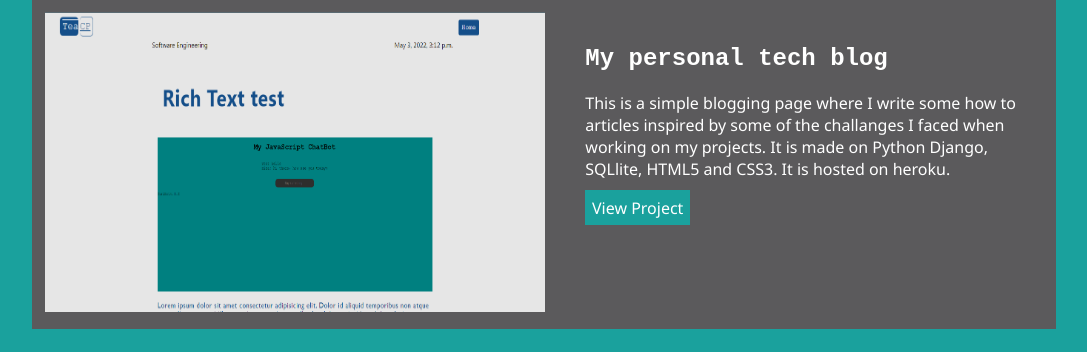
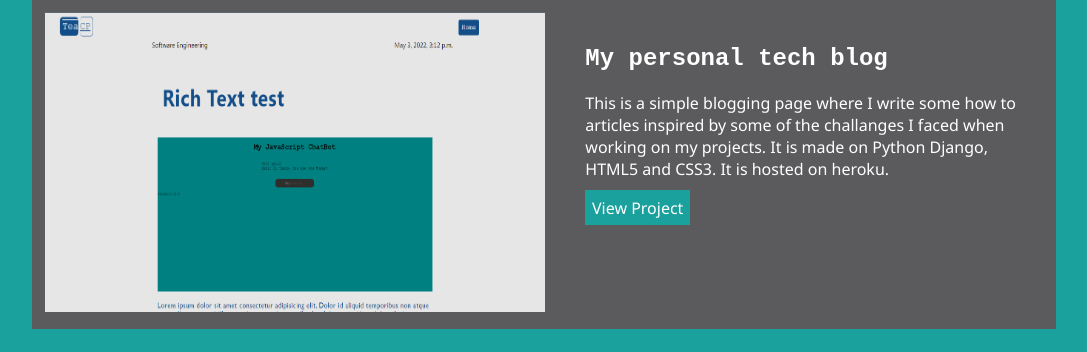
Before and after one commit to lbryant-sss/SE_portfolio, a Django app: page / in a window 1280 px wide. Shown: the part 755-1107 px from the top of the page, without its empty margins (96-1183 px from the left). Run offline with Django 3.2, Linux system fonts and the light colour scheme.

Commit message:
Tweaked Paragraph

```diff
--- a/templates/pages/home.html
+++ b/templates/pages/home.html
@@ -65,7 +65,7 @@
                         <h2>My personal tech blog</h2>
                         <p>
                             This is a simple blogging page where I write some how to articles inspired by some of the challanges I faced when working on my projects.
-                            It is made on Python Django, SQLlite, HTML5 and CSS3. It is hosted on heroku.
+                            It is made on Python Django, HTML5 and CSS3. It is hosted on heroku.
                         </p>
                         <a href="#">View Project</a>
                     </div>
```
